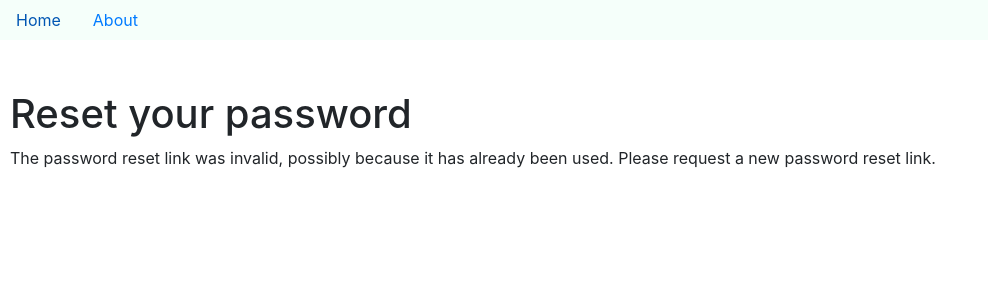
After one commit to shaikh-ma/LibraryManagement, a Django app: page /reset/1/1 in a window 1280 px wide. The commit adds this page. Shown: the top 300 px of the page, without its empty margins (0-988 px from the left). Run offline with Django 3.2, Linux system fonts and the light colour scheme; some libraries are stand-ins or nearby versions.

Commit message:
adding forgot password feature

```diff
--- a/libman/libman/settings.py
+++ b/libman/libman/settings.py
@@ -31,10 +31,10 @@ ALLOWED_HOSTS = []
 # Application definition
 
 INSTALLED_APPS = [
+    'users.apps.UsersConfig',
     "crispy_forms",
     "libadmin.apps.LibadminConfig",
     "library.apps.LibraryConfig",
-    'users.apps.UsersConfig',
     'django.contrib.admin',
     'django.contrib.auth',
     'django.contrib.contenttypes',
@@ -136,3 +136,6 @@ CRISPY_TEMPLATE_PACK = 'bootstrap4'
 
 LOGIN_REDIRECT_URL = 'home'
 LOGIN_URL = 'login'
+
+EMAIL_BACKEND = "django.core.mail.backends.filebased.EmailBackend"
+EMAIL_FILE_PATH = BASE_DIR / "sent_emails"
--- a/libman/libman/urls.py
+++ b/libman/libman/urls.py
@@ -15,6 +15,12 @@ urlpatterns = [
     path('profile/', user_views.profile, name='profile'),
     path('', include('library.urls')),
     path('', include('libadmin.urls')),
+
+    #reset password
+    path('password_reset/', auth_views.PasswordResetView.as_view(template_name='users/password_reset_form.html'), name="password_reset"),
+    path('password_reset/done/', auth_views.PasswordResetDoneView.as_view(template_name='users/password_reset_done.html'), name="password_reset_done"),
+    path('reset/<uidb64>/<token>', auth_views.PasswordResetConfirmView.as_view(template_name='users/password_reset_confirm.html'), name="password_reset_confirm"),
+    path('reset/done/', auth_views.PasswordResetCompleteView.as_view(template_name='users/password_reset_complete.html'), name="password_reset_complete"),
 ]
 
 if settings.DEBUG:
--- a/libman/users/templates/users/login.html
+++ b/libman/users/templates/users/login.html
@@ -25,6 +25,7 @@
             <button class="btn btn-primary" style="width:100px" type="submit">Login</button>
         </div>
     <div class="border-top pt-3">
+     <p><a href="{% url 'password_reset' %}">Forgot Password?</a></p>
      <p>
     Need An Account? <a href="{% url 'register' %}">Sign Up Now</a>
      </p>
--- /dev/null
+++ b/libman/users/templates/users/password_reset_complete.html
@@ -0,0 +1,6 @@
+{% extends "library/base.html" %}
+
+{% block content %}
+<h1>Password set</h1>
+<p>Your password has been set. You can <a href="{% url 'login' %}"/></p>
+{% endblock %}
--- /dev/null
+++ b/libman/users/templates/users/password_reset_confirm.html
@@ -0,0 +1,16 @@
+{% extends "library/base.html" %}
+{% block content %}
+<h1>Reset your password</h1>
+{% if validlink %}
+<p>Please enter your new password:</p>
+<form actions="." method="post">
+    {{ form.as_p }}
+    {% csrf_token %}
+    <p><submit class="btn btn-primary" type="submit" value="Change my password"></submit></p>
+</form>
+{% else %}
+<p>The password reset link was invalid, possibly because it has already been used.
+    Please request a new password reset link.
+</p>
+{% endif %}
+{% endblock %}
--- /dev/null
+++ b/libman/users/templates/users/password_reset_done.html
@@ -0,0 +1,6 @@
+{% extends "library/base.html" %}
+{% block content %}
+<h1>Reset your password</h1>
+<p>We've emailed you instructions for setting your password.</p>
+<p>If you don't receive an email, please make sure you've entered address you registered with</p>
+{% endblock %}
--- /dev/null
+++ b/libman/users/templates/users/password_reset_email.html
@@ -0,0 +1,3 @@
+Someone asked for password reset for email {{ email }}. Follow the link below:
+{{ protocol }}://{{ domain }}{% url "password_reset_confirm"  uidb64=uid token=token %}
+Your username, in case you've forgotten: {{ user.get_username }}
```
Also changed, not shown: libman/users/templates/users/password_reset_form.html (added, +13 -0 lines), 1 other file.
